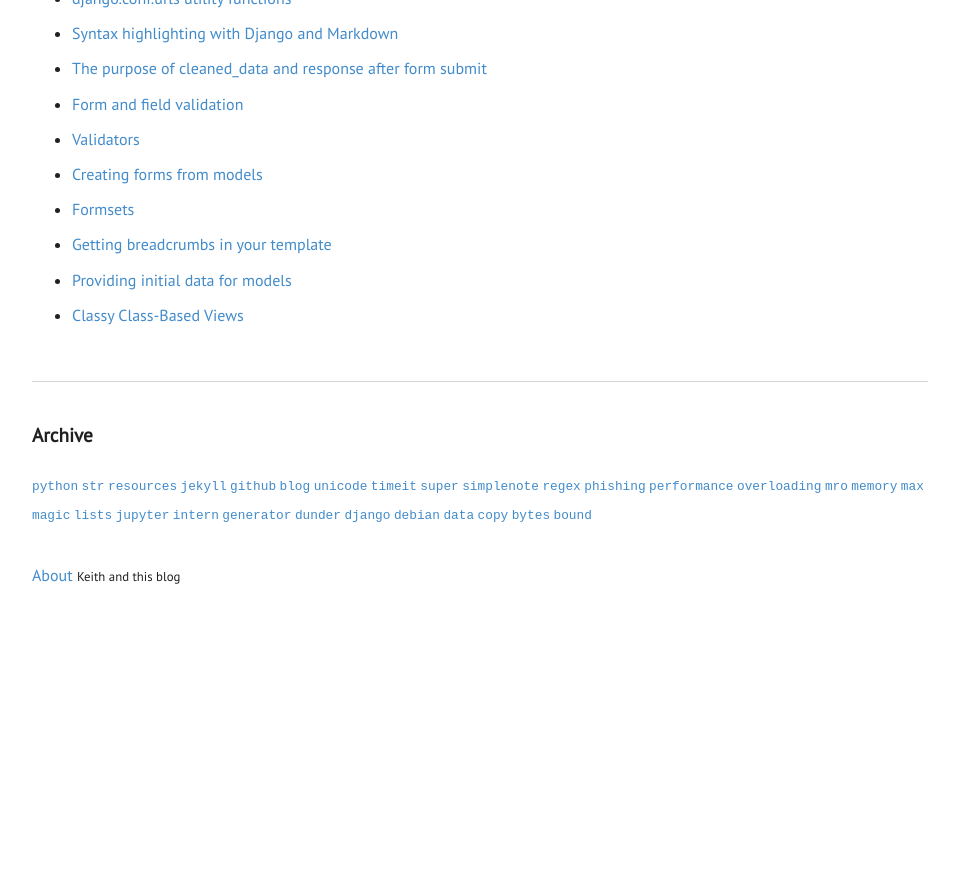
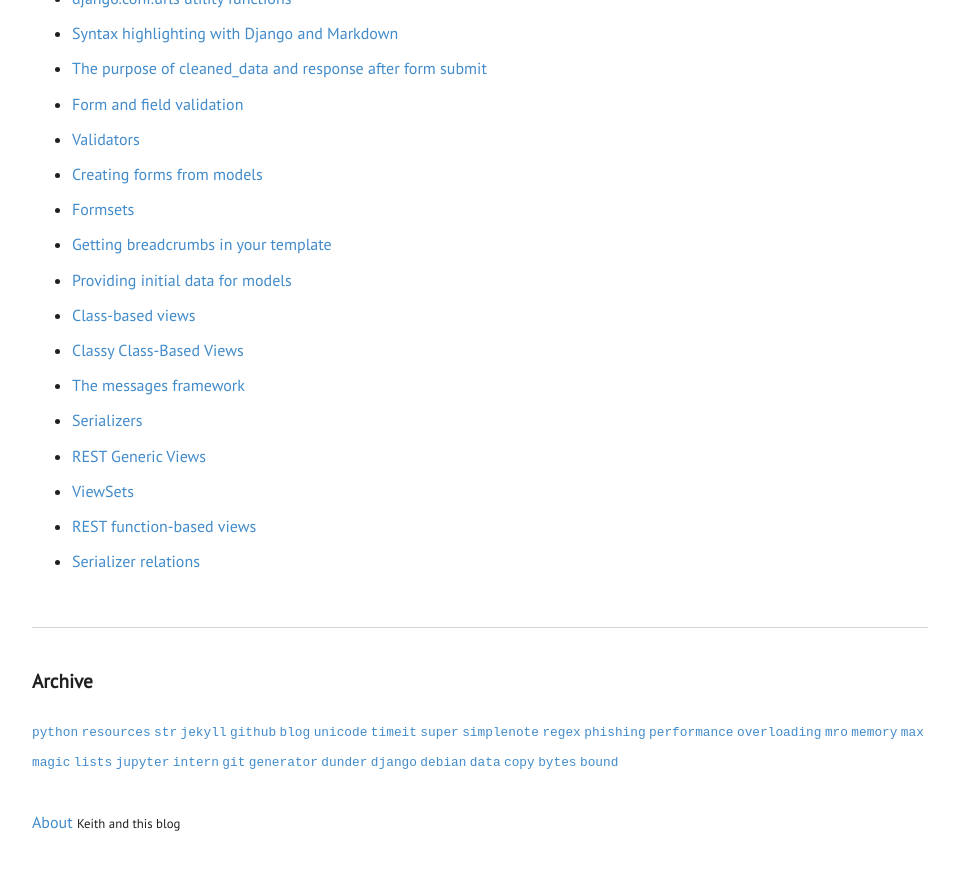
Before and after one commit to keithostertag/keithostertag.github.io, a Jekyll site: the page built from _posts/2017-09-26-useful-links-for-django-programming.md, in a window 1280 px wide and 900 px high, scrolled down 1170 px. Shown: the top 870 px of the window, without its empty margins (160-1119 px from the left). Built offline with Jekyll 4.4.1, drawn with Linux system fonts in a browser that asks for light colours; before the commit the page ends 1824 px from its top, so only the background shows below that.

Commit message:
1. added links to programming  2. added links to django  3. created useful links for using git

```diff
--- a/_posts/2017-09-26-useful-links-for-django-programming.md
+++ b/_posts/2017-09-26-useful-links-for-django-programming.md
@@ -35,4 +35,11 @@
 * [Formsets](https://docs.djangoproject.com/en/1.11/topics/forms/formsets/)
 * [Getting breadcrumbs in your template](https://www.djangorocks.com/snippets/getting-breadcrumbs-in-your-template.html)
 * [Providing initial data for models](https://docs.djangoproject.com/en/1.11/howto/initial-data/)
+* [Class-based views](https://docs.djangoproject.com/en/1.11/topics/class-based-views/)
 * [Classy Class-Based Views](https://ccbv.co.uk/)
+* [The messages framework](https://docs.djangoproject.com/en/1.11/ref/contrib/messages/)
+* [Serializers](http://www.django-rest-framework.org/api-guide/serializers/#modelserializer)
+* [REST Generic Views](http://www.django-rest-framework.org/api-guide/generic-views/)
+* [ViewSets](http://www.django-rest-framework.org/api-guide/viewsets/)
+* [REST function-based views](http://www.django-rest-framework.org/api-guide/views/#function-based-views)
+* [Serializer relations](http://www.django-rest-framework.org/api-guide/relations/)
```
Also changed, not shown: _posts/2017-09-05-useful-links-for-programming.md (+3 -0 lines), _posts/2017-10-12-useful-links-for-using-git.md (added, +12 -0 lines), tag/git.md (added, +6 -0 lines).
